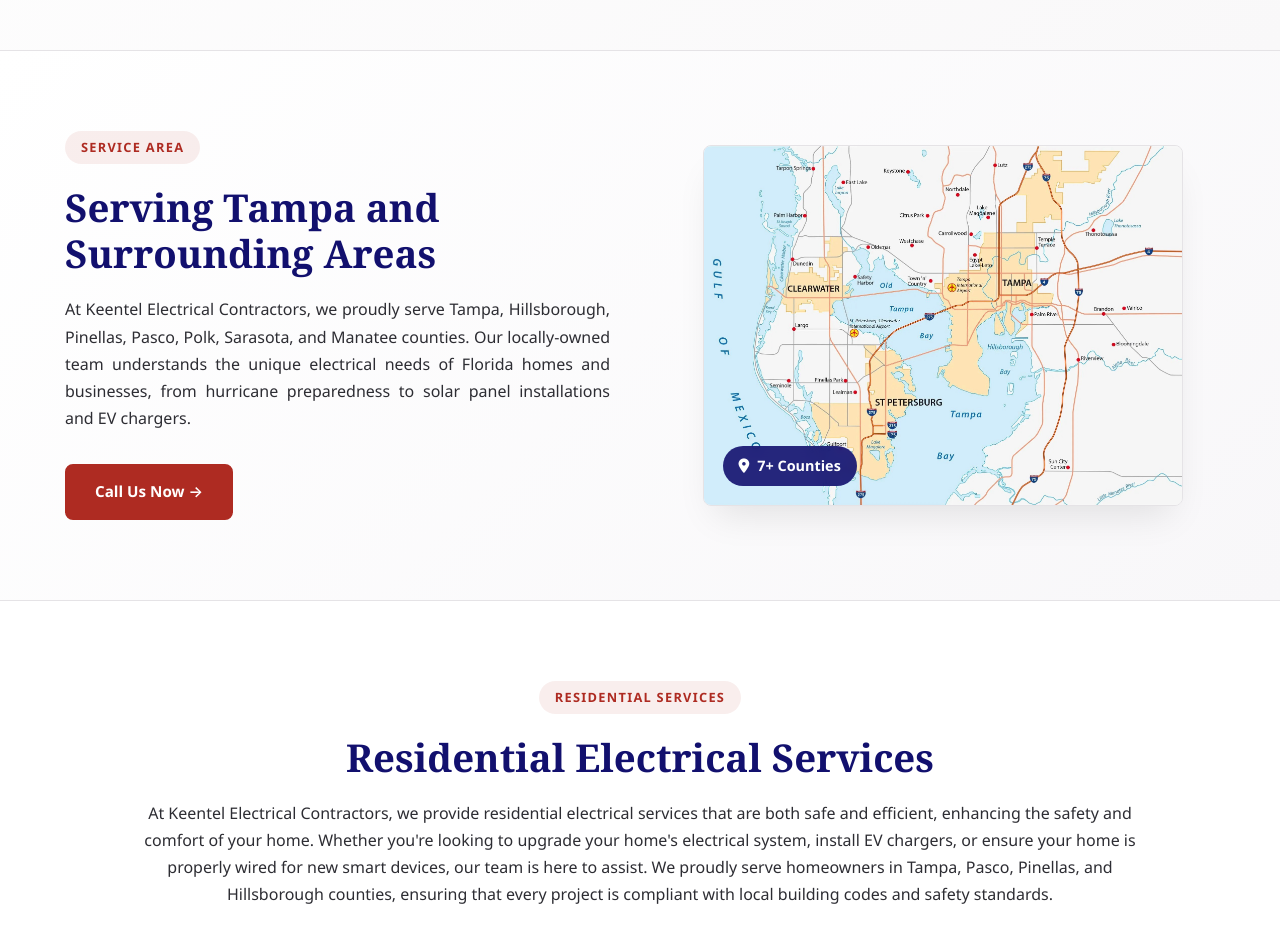
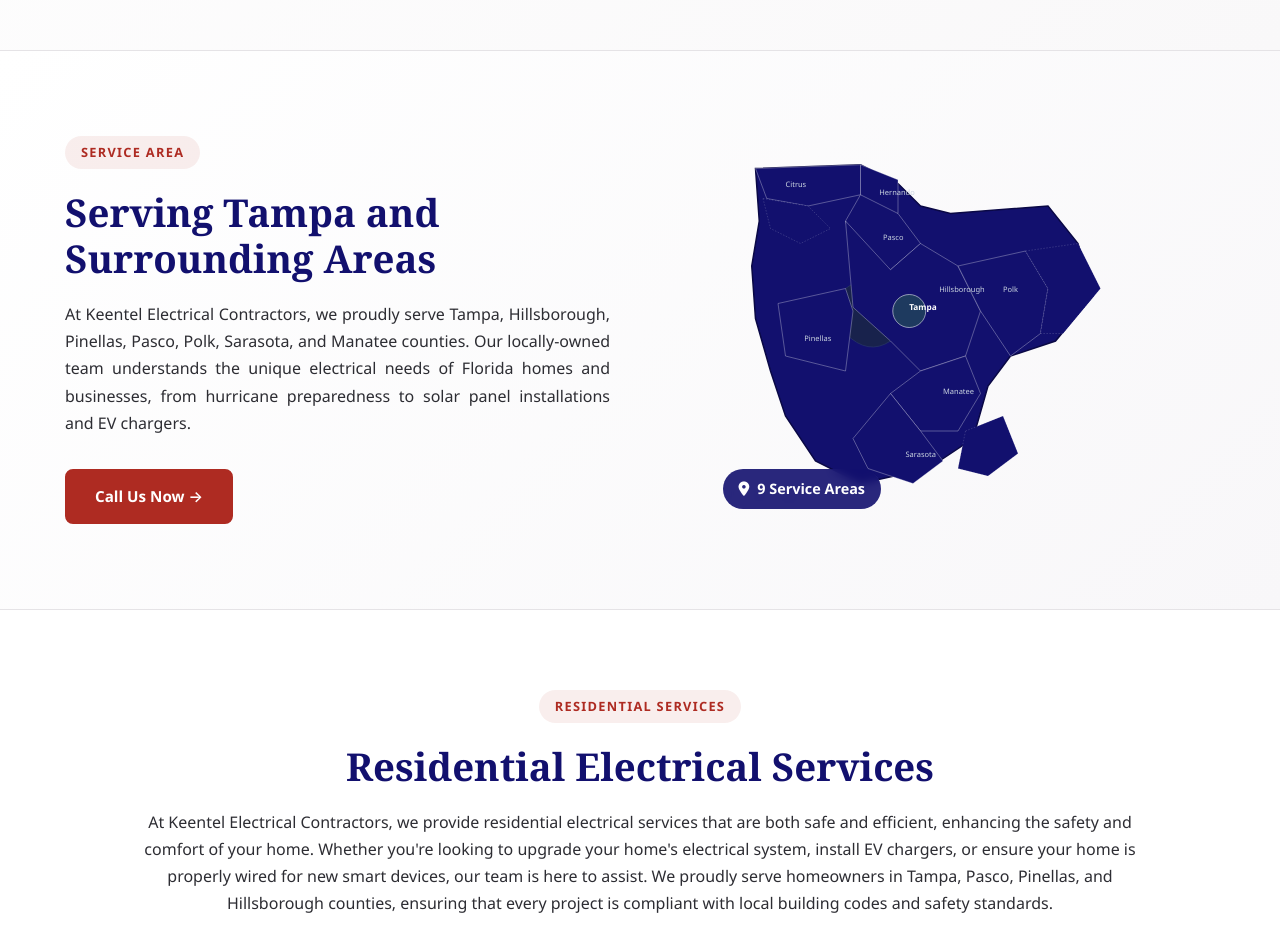
Before and after one commit to im-Shoaib/keentelelectricalcontractors, a Next.js app: page / in a window 1280 px wide. Shown: the part 1520-2448 px from the top of the page. Built offline with nearby package versions, Linux system fonts and the light colour scheme.

Commit message:
Update ServiceArea.tsx

```diff
--- a/src/components/ServiceArea.tsx
+++ b/src/components/ServiceArea.tsx
@@ -1,7 +1,85 @@
 // src/components/ServiceArea.tsx
 "use client";
 
+import { useEffect, useRef } from "react";
+
 export default function ServiceArea() {
+  const tooltipRef = useRef<HTMLDivElement | null>(null);
+
+  useEffect(() => {
+    const mapWrapper = document.querySelector('.sec3-service-area__image-wrapper');
+    if (!mapWrapper) return;
+
+    // Create tooltip element if it doesn't exist
+    let tooltip = tooltipRef.current;
+    if (!tooltip) {
+      tooltip = document.createElement('div');
+      tooltip.className = 'map-tooltip-svg';
+      document.body.appendChild(tooltip);
+      tooltipRef.current = tooltip;
+
+      // Apply styles
+      tooltip.style.position = 'absolute';
+      tooltip.style.background = 'var(--color-navy)';
+      tooltip.style.color = 'white';
+      tooltip.style.padding = '5px 12px';
+      tooltip.style.borderRadius = '30px';
+      tooltip.style.fontSize = '0.8rem';
+      tooltip.style.fontWeight = '500';
+      tooltip.style.whiteSpace = 'nowrap';
+      tooltip.style.pointerEvents = 'none';
+      tooltip.style.zIndex = '1000';
+      tooltip.style.opacity = '0';
+      tooltip.style.transition = 'opacity 0.2s';
+      tooltip.style.boxShadow = '0 2px 8px rgba(0,0,0,0.2)';
+    }
+
+    const regions = mapWrapper.querySelectorAll('.service-region');
+
+    const handleMouseEnter = (e: Event) => {
+      const region = e.currentTarget as SVGElement;
+      const areaName = region.getAttribute('data-area');
+      if (areaName && tooltip) {
+        tooltip.textContent = areaName;
+        tooltip.style.opacity = '1';
+      }
+    };
+
+    const handleMouseMove = (e: MouseEvent) => {
+      if (tooltip) {
+        tooltip.style.left = (e.pageX + 15) + 'px';
+        tooltip.style.top = (e.pageY - 30) + 'px';
+      }
+    };
+
+    const handleMouseLeave = () => {
+      if (tooltip) tooltip.style.opacity = '0';
+    };
+
+    const handleClick = (e: Event) => {
+      const region = e.currentTarget as SVGElement;
+      const link = region.getAttribute('data-link');
+      if (link) window.location.href = link;
+    };
+
+    regions.forEach(region => {
+      region.addEventListener('mouseenter', handleMouseEnter);
+      region.addEventListener('mousemove', handleMouseMove as EventListener);
+      region.addEventListener('mouseleave', handleMouseLeave);
+      region.addEventListener('click', handleClick);
+    });
+
+    return () => {
+      regions.forEach(region => {
+        region.removeEventListener('mouseenter', handleMouseEnter);
+        region.removeEventListener('mousemove', handleMouseMove as EventListener);
+        region.removeEventListener('mouseleave', handleMouseLeave);
+        region.removeEventListener('click', handleClick);
+      });
+      if (tooltip) tooltip.remove();
+    };
+  }, []);
+
   return (
     <section className="sec3-service-area">
       <div className="sec3-service-area__inner">
@@ -15,11 +93,83 @@ export default function ServiceArea() {
             <a href="tel:8133950000" className="btn btn--primary sec3-service-area__btn">Call Us Now →</a>
           </div>
         </div>
+
         <div className="sec3-service-area__visual">
           <div className="sec3-service-area__image-wrapper">
-            <img src="/assets/map.jpg" alt="Tampa Bay service area map" className="sec3-service-area__img" />
+            <svg viewBox="0 0 640 520" className="sec3-service-area__map">
+              {/* Base water */}
+              {/* Main landmass */}
+              <path d="M70,50 L210,45 L260,70 L290,100 L330,110 L460,100 L500,150
+                       L520,220 L470,280 L410,300 L380,340 L360,410 L300,450 L210,470
+                       L150,440 L110,380 L90,320 L70,250 L65,180 L75,120 Z"
+                    fill="#12106e" stroke="#0a0845" strokeWidth="2" />
+
+              {/* Tampa Bay water */}
+              <path d="M190,210 Q230,180 260,220 Q280,250 250,280 Q220,300 190,270 Q170,240 190,210 Z"
+                    fill="#1a2744" stroke="#2c3e66" strokeWidth="1" opacity="0.8" />
+
+              {/* Clickable polygons */}
+              <polygon className="service-region" data-area="Citrus" data-link="/citrus"
+                       points="70,50 210,45 210,85 140,100 85,90"
+                       fill="#12106e" stroke="#ffffff" strokeWidth="0.8" strokeOpacity="0.5" />
+              <polygon className="service-region" data-area="Hernando" data-link="/hernando"
+                       points="210,45 260,65 260,110 230,120 210,85"
+                       fill="#12106e" stroke="#ffffff" strokeWidth="0.8" strokeOpacity="0.5" />
+              <polygon className="service-region" data-area="Pasco" data-link="/pasco"
+                       points="210,85 260,110 290,150 250,185 200,155 190,120"
+                       fill="#12106e" stroke="#ffffff" strokeWidth="0.8" strokeOpacity="0.5" />
+              <polygon className="service-region" data-area="Pinellas" data-link="/pinellas"
+                       points="100,230 190,210 200,240 190,320 110,300"
+                       fill="#12106e" stroke="#ffffff" strokeWidth="0.8" strokeOpacity="0.5" />
+              <polygon className="service-region" data-area="Hillsborough" data-link="/hillsborough"
+                       points="190,120 250,185 290,150 340,180 370,240 350,300 290,320 250,280 200,235"
+                       fill="#12106e" stroke="#ffffff" strokeWidth="0.8" strokeOpacity="0.5" />
+              <circle className="service-region" data-area="Tampa" data-link="/tampa"
+                      cx="275" cy="240" r="22"
+                      fill="#1e3a5f" stroke="#ffffff" strokeWidth="1" strokeOpacity="0.7" />
+              <polygon className="service-region" data-area="Polk" data-link="/polk"
+                       points="340,180 430,160 460,210 450,270 410,300 370,240"
+                       fill="#12106e" stroke="#ffffff" strokeWidth="0.8" strokeOpacity="0.5" />
+              <polygon className="service-region" data-area="Manatee" data-link="/manatee"
+                       points="290,320 350,300 370,350 340,400 290,400 250,350"
+                       fill="#12106e" stroke="#ffffff" strokeWidth="0.8" strokeOpacity="0.5" />
+              <polygon className="service-region" data-area="Sarasota" data-link="/sarasota"
+                       points="250,350 290,400 320,440 280,470 220,450 200,410"
+                       fill="#12106e" stroke="#ffffff" strokeWidth="0.8" strokeOpacity="0.5" />
+
+              {/* Dummy areas (non-clickable) */}
+              <polygon points="430,160 500,150 530,210 480,270 450,270 460,210"
+                       fill="#12106e" stroke="#ffffff" strokeWidth="0.5" strokeDasharray="2,2" strokeOpacity="0.4" />
+              <polygon points="80,90 140,100 170,130 130,150 90,130"
+                       fill="#12106e" stroke="#ffffff" strokeWidth="0.5" strokeDasharray="2,2" strokeOpacity="0.4" />
+              <polygon points="350,400 400,380 420,430 380,460 340,450"
+                       fill="#12106e" stroke="#ffffff" strokeWidth="0.5" strokeDasharray="2,2" strokeOpacity="0.4" />
+
+              {/* Labels */}
+              <text x="110" y="75" className="map-label" fill="#cbd5e1" fontSize="10">Citrus</text>
+              <text x="235" y="85" className="map-label" fill="#cbd5e1" fontSize="10">Hernando</text>
+              <text x="240" y="145" className="map-label" fill="#cbd5e1" fontSize="10">Pasco</text>
+              <text x="135" y="280" className="map-label" fill="#cbd5e1" fontSize="10">Pinellas</text>
+              <text x="275" y="238" className="map-label" fill="#ffffff" fontWeight="bold" fontSize="11">Tampa</text>
+              <text x="315" y="215" className="map-label" fill="#cbd5e1" fontSize="10">Hillsborough</text>
+              <text x="400" y="215" className="map-label" fill="#cbd5e1" fontSize="10">Polk</text>
+              <text x="320" y="350" className="map-label" fill="#cbd5e1" fontSize="10">Manatee</text>
+              <text x="270" y="435" className="map-label" fill="#cbd5e1" fontSize="10">Sarasota</text>
+
+              {/* Scale bar */}
+              <g transform="translate(35, 480)" stroke="#cbd5e1" strokeWidth="0.8">
+                <line x1="0" y1="0" x2="80" y2="0" />
+                <line x1="0" y1="-3" x2="0" y2="3" />
+                <line x1="40" y1="-2" x2="40" y2="2" />
+                <line x1="80" y1="-3" x2="80" y2="3" />
+                <text x="0" y="10" fill="#cbd5e1" fontSize="6" textAnchor="middle">0</text>
+                <text x="40" y="10" fill="#cbd5e1" fontSize="6" textAnchor="middle">20</text>
+                <text x="80" y="10" fill="#cbd5e1" fontSize="6" textAnchor="middle">40 mi</text>
+              </g>
+            </svg>
+
             <div className="sec3-service-area__visual-badge">
-              <span><i className="fa-solid fa-location-dot"></i></span> 7+ Counties
+              <span><i className="fa-solid fa-location-dot"></i></span> 9 Service Areas
             </div>
           </div>
         </div>
```
